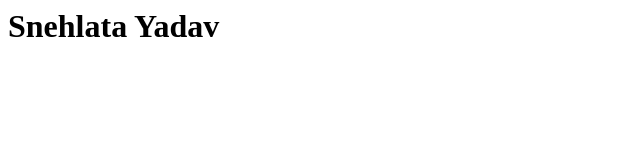
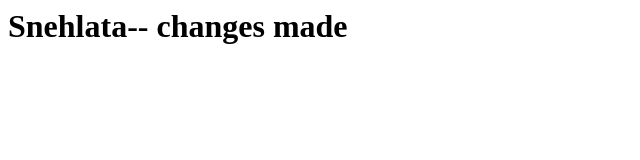
Before and after one commit to Snehlata23/learn, a plain HTML site: page index.html in a window 1280 px wide. Shown: the whole page, without its empty margins (0-640 px from the left). Drawn offline with Linux system fonts and the light colour scheme.

Commit message:
my changes

```diff
--- a/index.html
+++ b/index.html
@@ -3,6 +3,6 @@
 
     </head>
     <body>
-        <h1> Snehlata Yadav</h1>
+        <h1> Snehlata-- changes made</h1>
     </body>
 </html>
```
